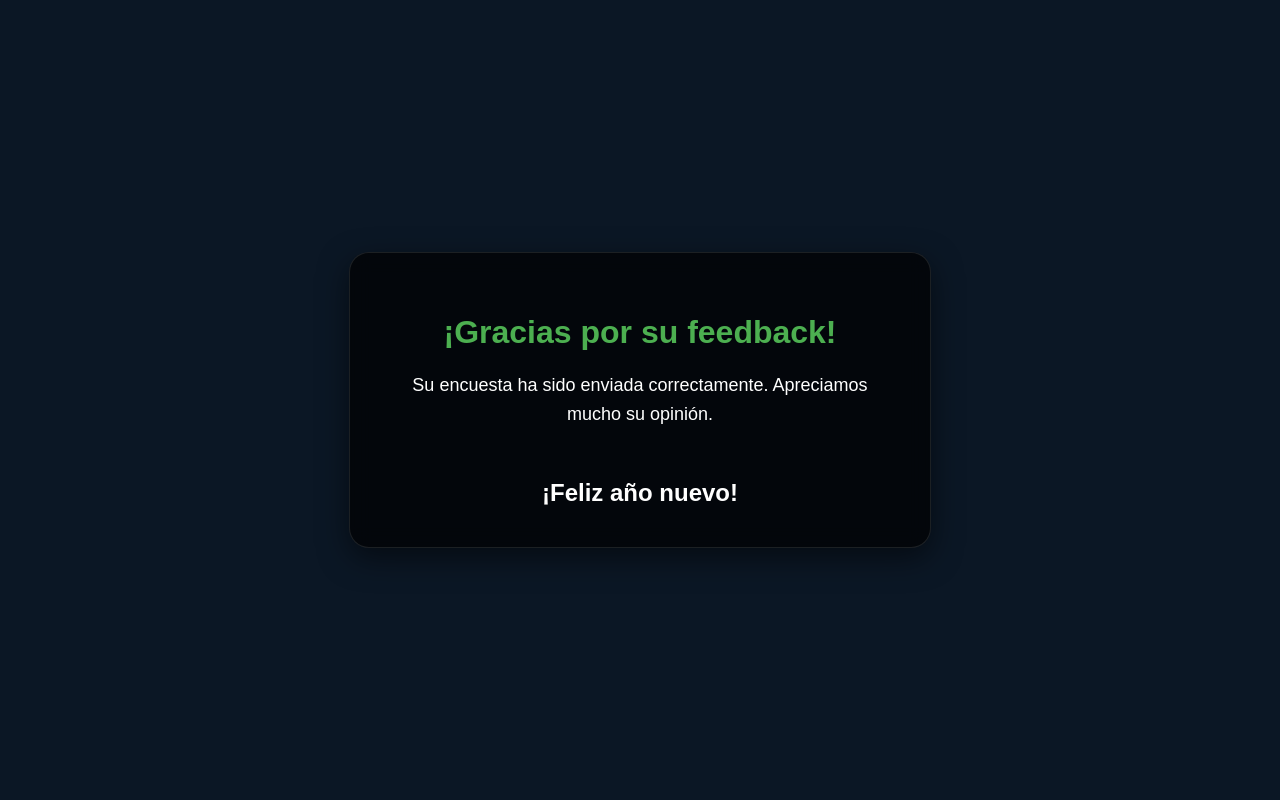
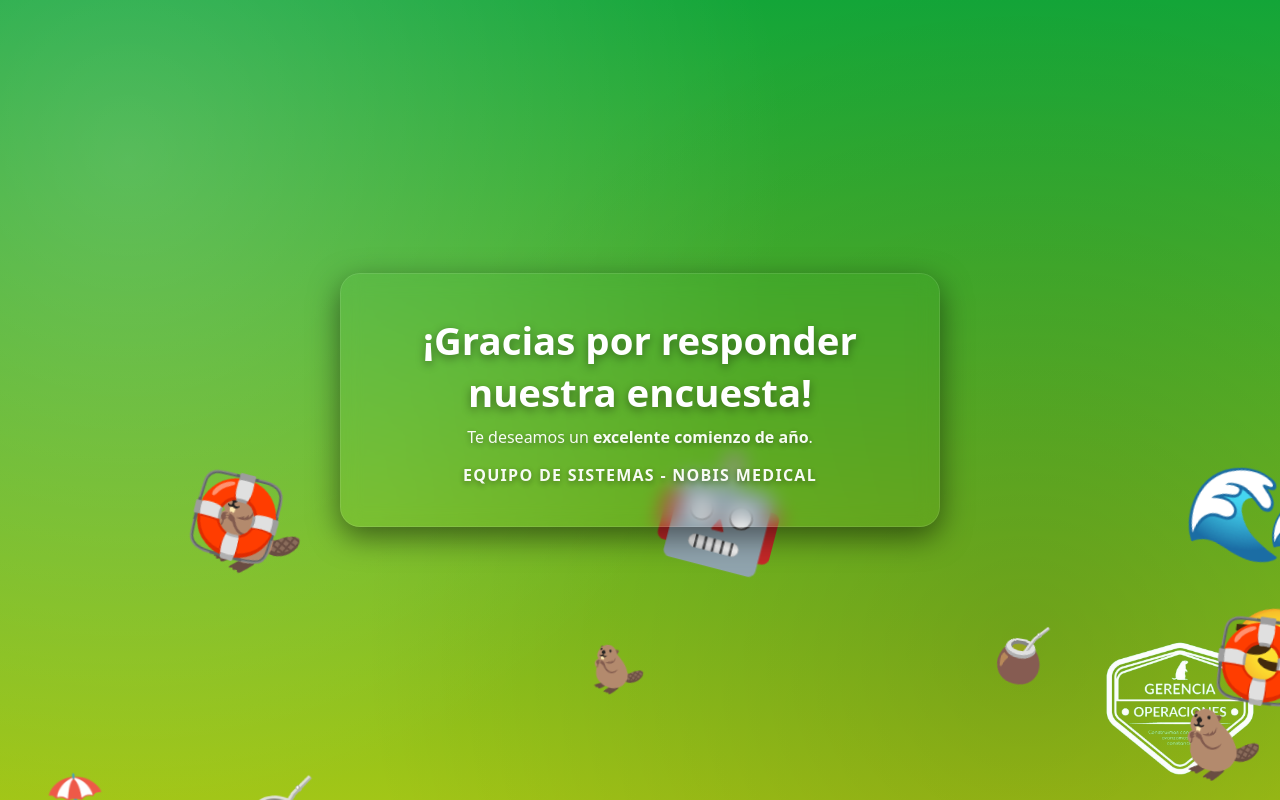
Before and after one commit to Sistemas-Nobis/Encuestas-Sistemas, a Flask app: page /gracias in a window 1280 px wide. Run offline with Flask 3, Linux system fonts and the light colour scheme; some libraries are stand-ins or nearby versions.

Commit message:
v3.3.2 - Front verano

```diff
--- a/templates/gracias.html
+++ b/templates/gracias.html
@@ -2,101 +2,205 @@
 <html lang="es">
 <head>
   <meta charset="UTF-8" />
-  <meta name="viewport" content="width=device-width, initial-scale=1.0" />
-  <title>Gracias</title>
+  <title>¡Gracias por tu respuesta!</title>
+  <meta name="viewport" content="width=device-width, initial-scale=1" />
+
   <style>
-    body {
+    * {
+      box-sizing: border-box;
       margin: 0;
       padding: 0;
-      font-family: Arial, sans-serif;
-      background: #0b1725;
-      color: #fff;
-      height: 100vh;
-      display: flex;
-      justify-content: center;
-      align-items: center;
-      overflow: hidden;
-      position: relative;
     }
 
-    #fireworks {
-      position: fixed;
+    body, html {
+      height: 100%;
+      overflow: hidden;
+      font-family: system-ui, -apple-system, BlinkMacSystemFont, "Segoe UI", sans-serif;
+    }
+
+    /* Fondo veraniego */
+    .bg {
+      position: relative;
+      width: 100%;
+      height: 100%;
+      background: linear-gradient(to top, #A2C617, #13A538);
+      display: flex;
+      align-items: center;
+      justify-content: center;
+      text-align: center;
+      color: #fff;
+      padding: 1.5rem;
+    }
+
+    /* Capa ligera para mejorar contraste del texto */
+    .bg::before {
+      content: "";
+      position: absolute;
       inset: 0;
-      z-index: 0;
+      background: radial-gradient(circle at 10% 20%, rgba(255,255,255,0.20), transparent 50%),
+                  radial-gradient(circle at 80% 80%, rgba(0,0,0,0.15), transparent 55%);
       pointer-events: none;
     }
 
-    .card {
+    .content {
       position: relative;
-      z-index: 1;
-      background: rgba(0, 0, 0, 0.7);
+      z-index: 2;
+      max-width: 600px;
+      /*background: rgba(0, 0, 0, 0.7);*/
       backdrop-filter: blur(10px);
       padding: 40px;
       border-radius: 20px;
       text-align: center;
       box-shadow: 0 10px 30px rgba(0,0,0,0.5);
       border: 1px solid rgba(255,255,255,0.1);
-      max-width: 500px;
     }
 
-    h1 { color: #4CAF50; margin-bottom: 20px; }
-    p { line-height: 1.6; font-size: 18px; }
+    .content h1 {
+      font-size: clamp(2rem, 3vw, 2.8rem);
+      margin-bottom: 0.5rem;
+      text-shadow: 0 3px 10px rgba(0,0,0,0.4);
+    }
+
+    .content p {
+      font-size: 1rem;
+      opacity: 0.95;
+      text-shadow: 0 2px 6px rgba(0,0,0,0.4);
+    }
+
+    .brand-tag {
+      margin-top: 1rem;
+      font-weight: 600;
+      letter-spacing: 0.08em;
+      text-transform: uppercase;
+      font-size: 0.8rem;
+      opacity: 0.9;
+    }
+
+    /* Contenedor de los elementos saltarines */
+    .summer-layer {
+      position: absolute;
+      inset: 0;
+      overflow: hidden;
+      pointer-events: none; /* para no interferir con clicks */
+      z-index: 1;
+    }
+
+    .item {
+      position: absolute;
+      bottom: -15%;  /* arrancan escondidos abajo */
+      font-size: 2.5rem;
+      transform-origin: center;
+      opacity: 0;
+      animation: jumpUp 4s ease-in-out forwards;
+    }
+
+    @keyframes jumpUp {
+      0% {
+        transform: translateY(0) scale(0.8) rotate(0deg);
+        opacity: 0;
+      }
+      10% {
+        opacity: 1;
+      }
+      35% {
+        transform: translateY(-45vh) scale(1.1) rotate(15deg);
+        opacity: 1;
+      }
+      60% {
+        transform: translateY(0) scale(1) rotate(0deg);
+        opacity: 1;
+      }
+      100% {
+        transform: translateY(15vh) scale(0.9) rotate(-10deg);
+        opacity: 0;
+      }
+    }
+
+    /* Responsive: un poco más chicos en móviles */
+    @media (max-width: 600px) {
+      .item {
+        font-size: 2rem;
+      }
+    }
   </style>
 </head>
 <body>
 
-  <div id="fireworks"></div>
+  <div class="bg">
+    <div class="summer-layer" id="summer-layer"></div>
 
-  <div class="card">
-    <h1>¡Gracias por su feedback!</h1>
-    <p>Su encuesta ha sido enviada correctamente. Apreciamos mucho su opinión.</p>
-    <h2 style="margin-top: 50px; margin-bottom: 0;">¡Feliz año nuevo!</h2>
+    <div class="content">
+      <h1>¡Gracias por responder nuestra encuesta!</h1>
+      <p>
+        Te deseamos un <strong>excelente comienzo de año</strong>.
+      </p>
+      <p class="brand-tag">
+        Equipo de Sistemas - <span>Nobis Medical</span>
+      </p>
+    </div>
+
+    <div>
+        <img src="{{ url_for('static', filename='logo_operaciones.png') }}" alt="Nobis Medical" style="position: absolute; bottom: 10px; right: 10px; width: 150px; opacity: 1; margin: 15px;">
+    </div>
   </div>
 
-  <!-- Carga del bundle UMD -->
-<script src="https://unpkg.com/fireworks-js@2.10.7/dist/index.umd.js"></script>
-<script>
-  // DEBUG opcional
-  console.log('window.Fireworks:', window.Fireworks);
+  <script>
+    // Elementos veraniegos (podés cambiar emojis por imágenes)
+    const SUMMER_ICONS = [
+      "🛟", // salvavidas
+      "🏖️", // playa
+      "😎", // cara con lentes
+      "🌊",  // ola
+      "🧉", // Mate
+      "🤖", // Robot
+      "🌞",  // sol
+      "🦫"  // castor
+    ];
 
-  const container = document.getElementById('fireworks');
+    const layer = document.getElementById("summer-layer");
 
-  // El módulo UMD ha dejado el constructor dentro de window.Fireworks
-  const FW = window.Fireworks && (window.Fireworks.Fireworks || window.Fireworks.default);
+    function createJumpingItem() {
+      const el = document.createElement("div");
+      el.classList.add("item");
 
-  console.log('Constructor FW:', FW);
+      // Elegimos un icono aleatorio
+      const icon = SUMMER_ICONS[Math.floor(Math.random() * SUMMER_ICONS.length)];
+      el.textContent = icon;
 
-  if (typeof FW === 'function') {
-    const fireworks = new FW(container, {
-      rocketsPoint: { min: 0, max: 100 },
-      hue: { min: 0, max: 360 },
-      delay: { min: 15, max: 30 },
-      speed: 2,
-      acceleration: 1.05,
-      friction: 0.98,
-      gravity: 1.5,
-      particles: 120,
-      trace: 3,
-      explosion: 5,
-      autoresize: true,
-      brightness: {
-        min: 50,
-        max: 80,
-        decay: { min: 0.015, max: 0.03 },
-      },
-      boundaries: {
-        x: 0,
-        y: 0,
-        width: window.innerWidth,
-        height: window.innerHeight,
-      },
-      sound: { enabled: false }, // No tenemos los archivos xd
-    });
+      // Posición horizontal aleatoria
+      const left = Math.random() * 100;
+      el.style.left = `${left}%`;
 
-    fireworks.start();
-  } else {
-    console.error('No se encontró un constructor de Fireworks válido en window.Fireworks:', window.Fireworks);
-  }
-</script>
+      // Pequeñas variaciones de tamaño
+      const sizeFactor = 0.8 + Math.random() * 1.6; // 0.8–2.4
+      el.style.fontSize = `${2.5 * sizeFactor}rem`;
+
+      // Ligera variación de duración para que no sea tan robótico
+      const duration = 2.5 + Math.random() * 2; // 2.5–5.5s
+      el.style.animationDuration = `${duration}s`;
+
+      layer.appendChild(el);
+
+      // Remover el elemento cuando termina la animación
+      el.addEventListener("animationend", () => {
+        el.remove();
+      });
+    }
+
+    // Crear elementos de forma continua
+    // Podés ajustar la frecuencia (en ms)
+    setInterval(() => {
+      // Generamos 1 o 2 elementos cada vez
+      const n = Math.random() < 0.6 ? 1 : 2;
+      for (let i = 0; i < n; i++) {
+        createJumpingItem();
+      }
+    }, 200); // cada 0.2 segundos aprox.
+
+    // Crear algunos elementos iniciales apenas carga
+    for (let i = 0; i < 6; i++) {
+      setTimeout(createJumpingItem, i * 200);
+    }
+  </script>
 </body>
 </html>
```
Also changed, not shown: templates/gracias_añonuevo.html (added, +102 -0 lines), static/logo_operaciones.png (added), 1 other file.
